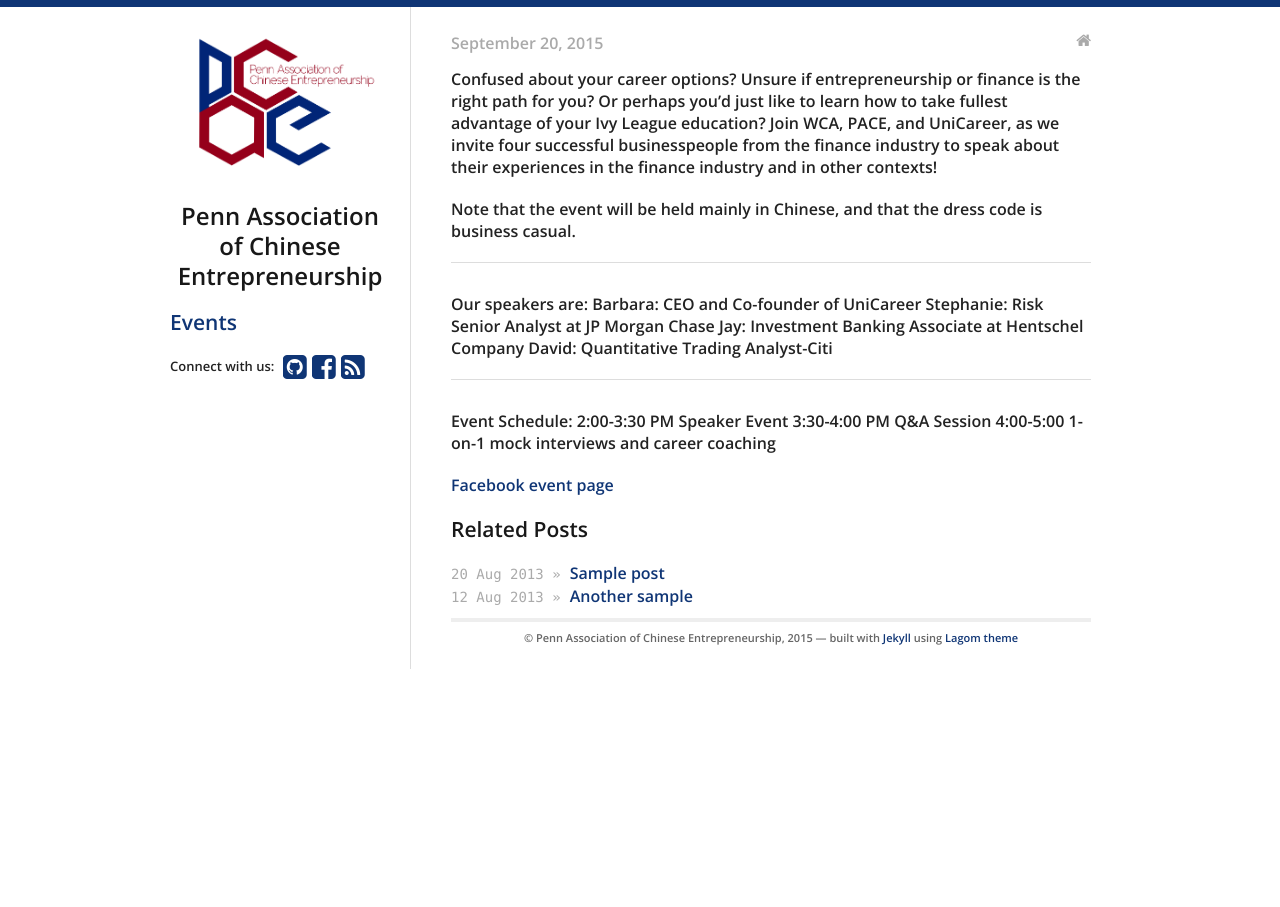
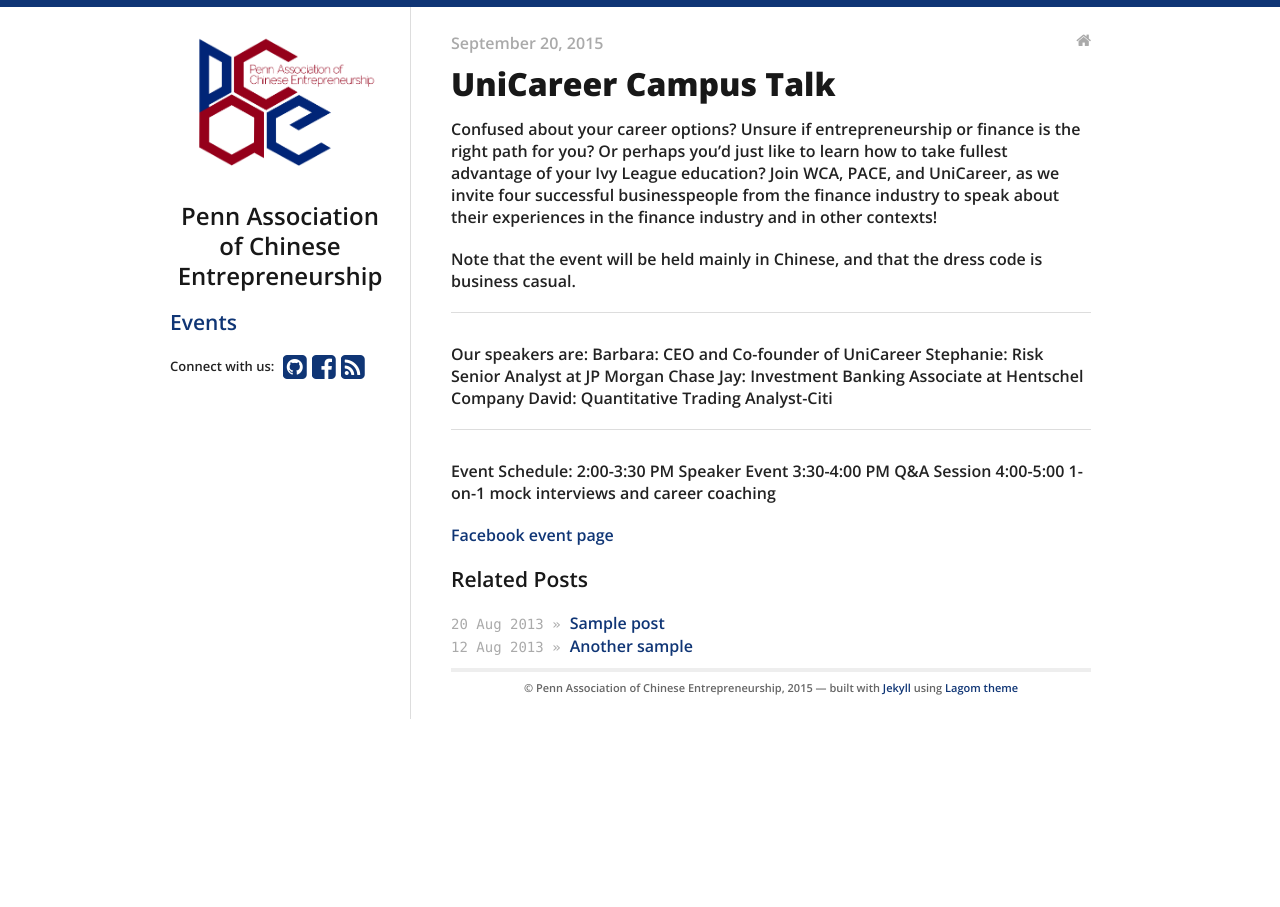
Before and after one commit to swanson/lagom, a Jekyll site: the page built from _posts/2015-09-20-UniCareer.md, in a window 1280 px wide. Built offline with Jekyll 4.4.1, drawn with Linux system fonts in a browser that asks for light colours; nearby versions of some CDN libraries.

Commit message:
update events

```diff
--- a/_posts/2015-09-20-UniCareer.md
+++ b/_posts/2015-09-20-UniCareer.md
@@ -1,6 +1,6 @@
 ---
 layout: post
-title: ""
+title: "UniCareer Campus Talk"
 date: 2015-09-20 14:00 PM
 Location: "Huntsman Hall 245"
 categories: event
```
